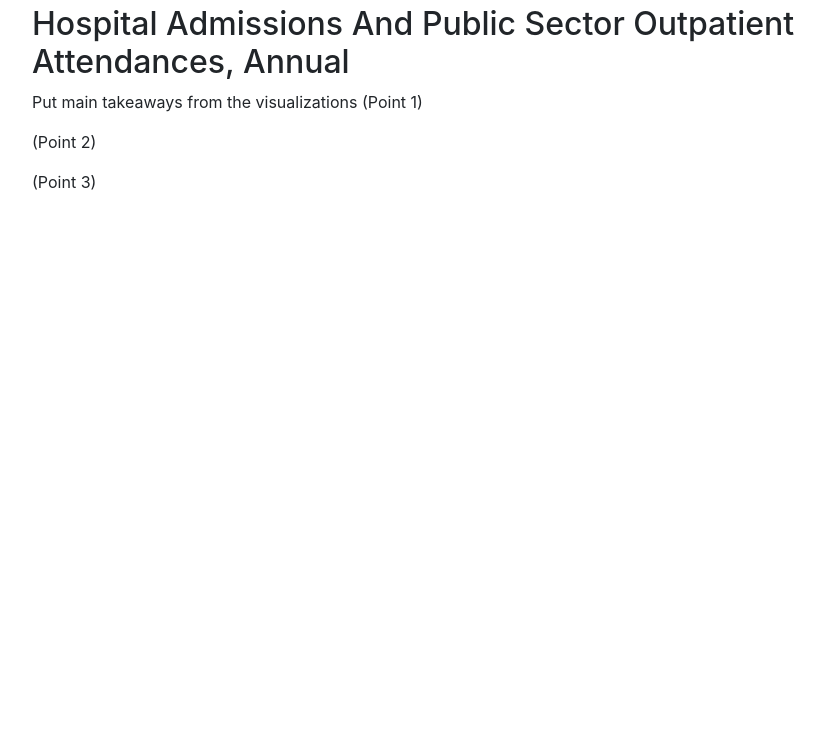
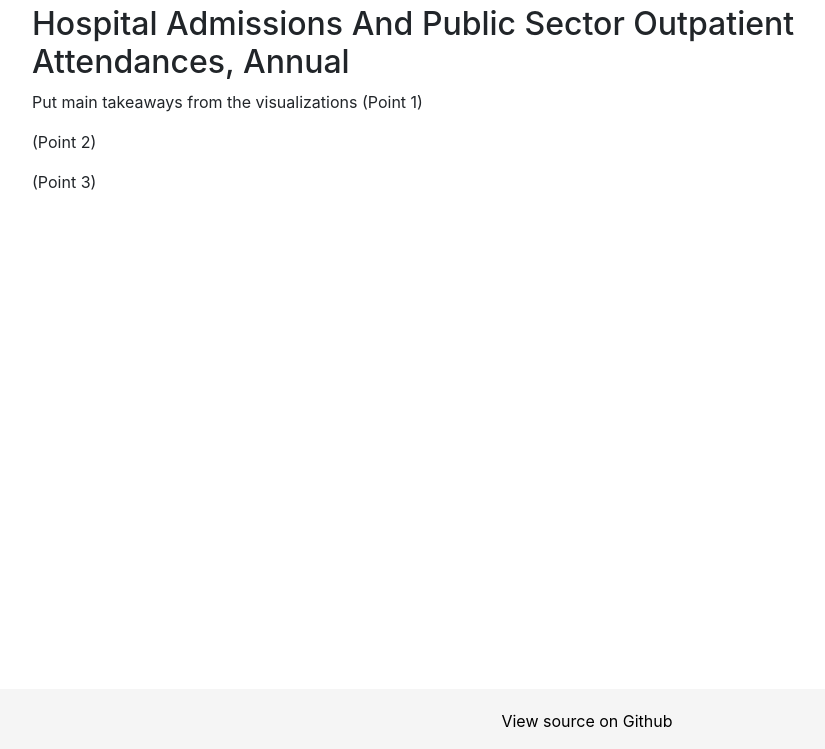
Before and after one commit to manakmishra/IVIZ-Project, a plain HTML site: page index.html in a window 1280 px wide. Shown: the part 51-800 px from the top of the page, without its empty margins (53-878 px from the left). Drawn offline with nearby package versions, Linux system fonts and the light colour scheme.

Commit message:
updated styles and added footer

```diff
--- a/assets/css/style.css
+++ b/assets/css/style.css
@@ -0,0 +1,31 @@
+.iframeContainer {
+    padding: 20px;
+    border: 1px solid #e3e3e3;
+  }
+
+  html {
+    position: relative;
+    min-height: 100%;
+  }
+
+  body {
+    /* Padding bottom by footer height */
+    padding-bottom: 80px;
+  }
+
+  #footer {
+    position: absolute;
+    bottom: 0;
+    width: 100%; /* Set the fixed height of the footer here */
+    height: 10px;
+    padding-top: 20px;
+    padding-bottom: 40px;
+    text-align: center;
+    background-color: #f5f5f5;
+  }
+
+  #footer a {
+    color: black;
+    margin: 0;
+    font-size: 16px;
+  }
--- a/index.html
+++ b/index.html
@@ -36,7 +36,12 @@
             </div>
           </div>
         </div>
-      </div>
+    </div>
+
+      <!-- Footer-->
+    <div id="footer">
+        <a href="https://github.com/manakmishra/IVIZ-Project">View source on Github</a>
+    </div>
 </body>
 
 </html>
```
